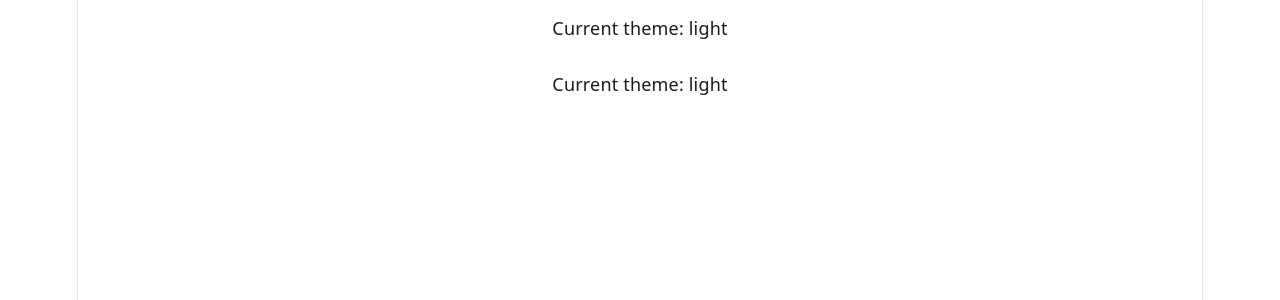
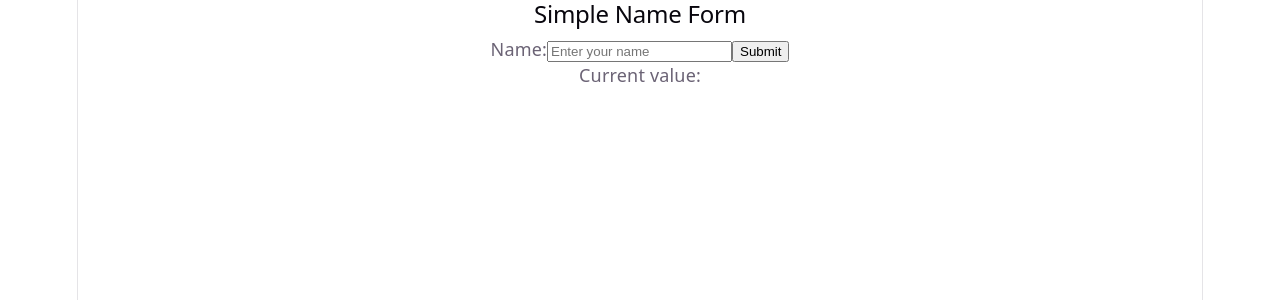
Before and after one commit to neerajkalyan999/SW_CSE_B1.4_Internship, a React (Vite) app in the folder DAY/DAY14/DAY14-react-app/: page / in a window 1280 px wide. Shown: the top 300 px of the page. Built offline with nearby package versions, Linux system fonts and the light colour scheme.

Commit message:
Form ex1

```diff
--- a/DAY/DAY14/DAY14-react-app/src/App.jsx
+++ b/DAY/DAY14/DAY14-react-app/src/App.jsx
@@ -6,6 +6,7 @@ import ProductListDemo from "./components/ListThree";
 import CounterHook from "./components/HookOne";
 import UserListHook from "./components/HookTwo";
 import ThemeProviderDemo from "./components/HookThree";
+import SimpleNameForm from "./components/FormOne";
 
 
 function App() {
@@ -19,7 +20,8 @@ function App() {
 
       <CounterHook/> */}
       {/* <UserListHook/> */}
-      <ThemeProviderDemo />
+      {/* <ThemeProviderDemo /> */}
+      <SimpleNameForm />
     </>
   )
 }
--- /dev/null
+++ b/DAY/DAY14/DAY14-react-app/src/components/FormOne.jsx
@@ -0,0 +1,43 @@
+import { useState } from "react";
+
+// SimpleNameForm demonstrates:
+// - Controlled input with a single field
+// - Using useState to manage input value
+// - Handling onChange event
+function SimpleNameForm() {
+  // state to hold the current name
+  const [name, setName] = useState("");
+
+  // Update state when input changes
+  function handleChange(event) {
+    setName(event.target.value);
+  }
+
+  // Handle form submission
+  function handleSubmit(event) {
+    event.preventDefault(); // prevent page reload
+    alert("Submitted name: " + name);
+  }
+
+  return (
+    <form className="form-box" onSubmit={handleSubmit}>
+      <h2>Simple Name Form</h2>
+
+      <label>
+        Name:
+        <input
+          type="text"
+          value={name}
+          onChange={handleChange}
+          placeholder="Enter your name"
+        />
+      </label>
+
+      <button type="submit">Submit</button>
+
+      <p>Current value: {name}</p>
+    </form>
+  );
+}
+
+export default SimpleNameForm;
```
